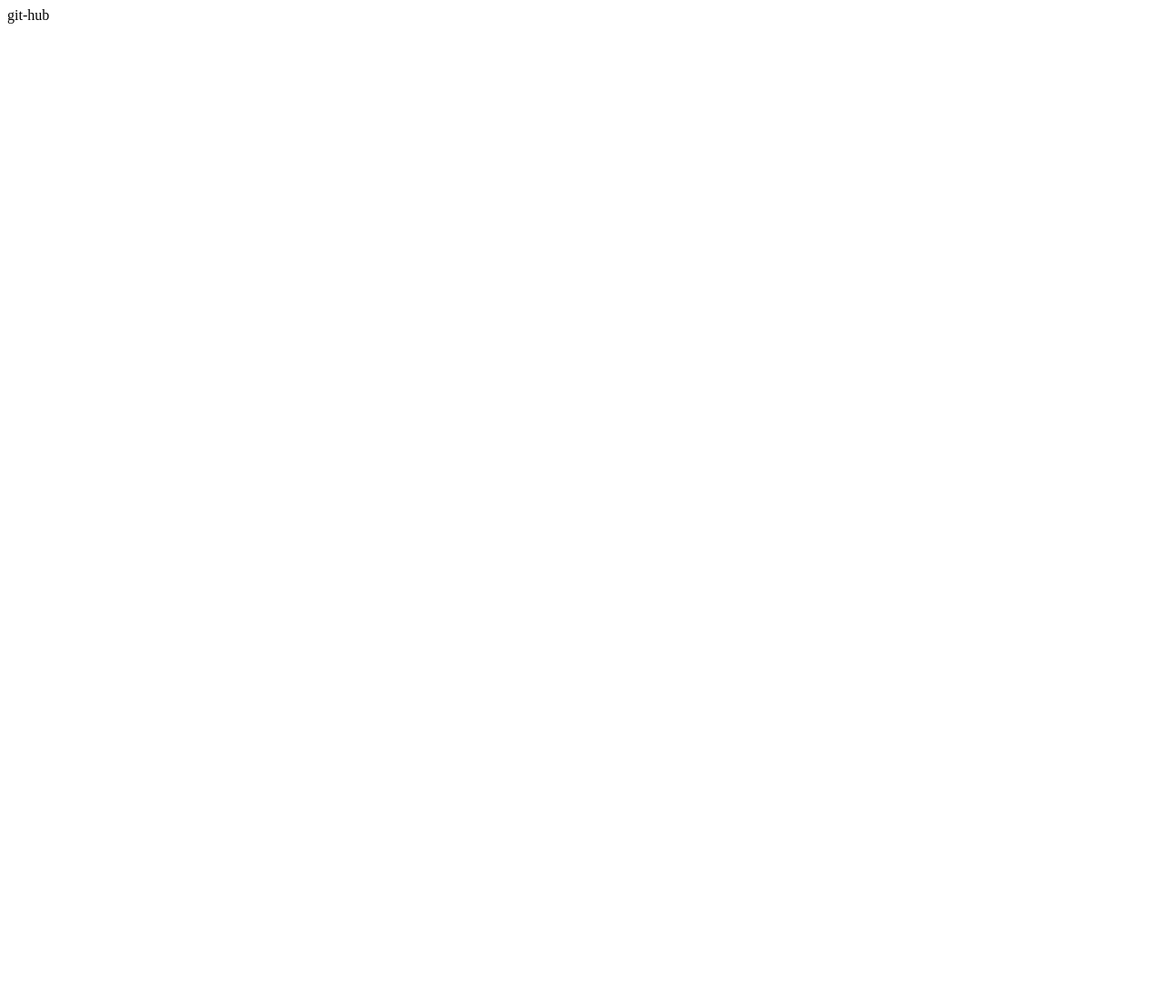
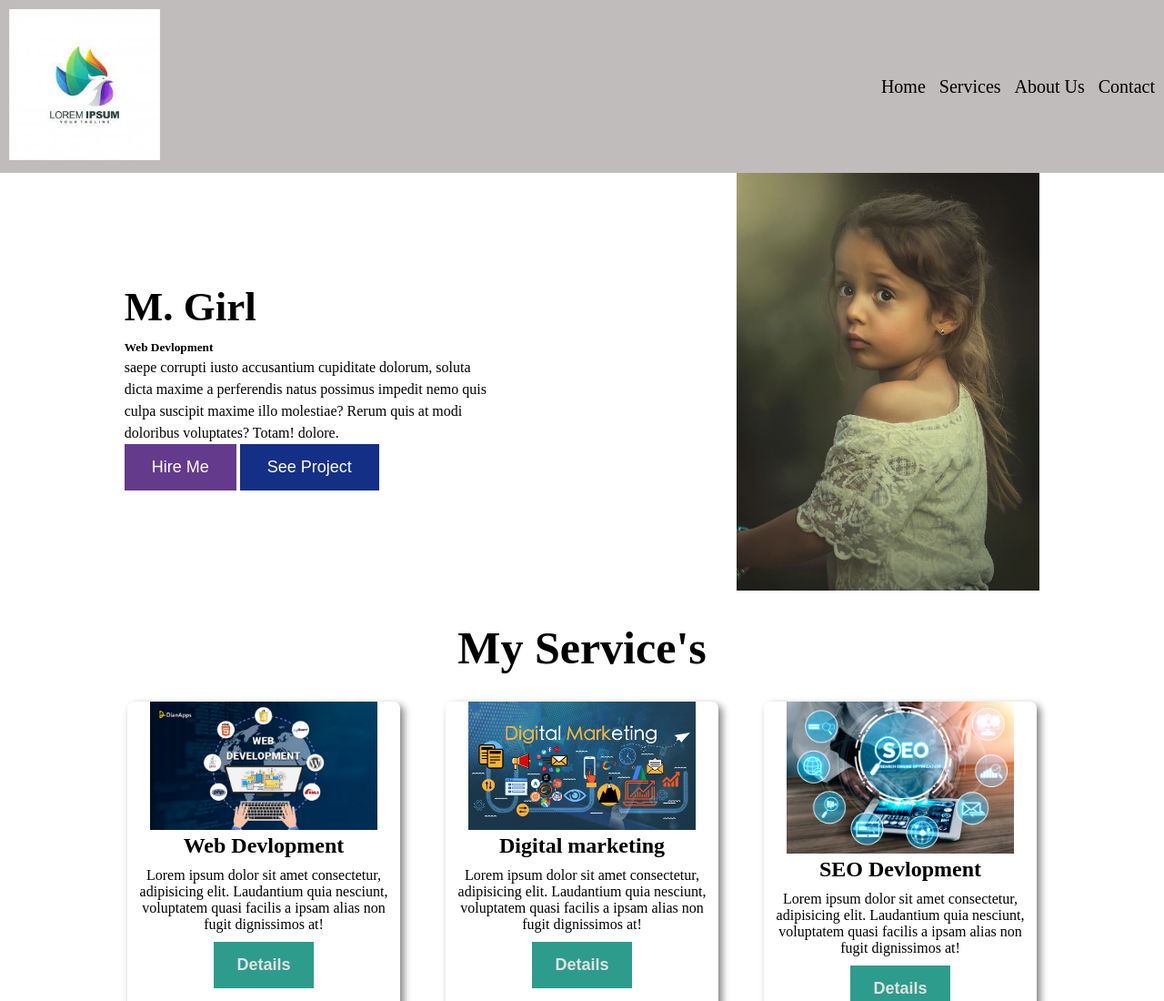
Before and after one commit to noob-buddy/WEB--simple-practice-1, a plain HTML site: page index.html in a window 1280 px wide. Shown: the top 1100 px of the page at 91% size. Before the commit the page ends 800 px from the top, so only its background shows below. Drawn offline with Linux system fonts and the light colour scheme.

Commit message:
web simple practice-1

```diff
--- a/index.html
+++ b/index.html
@@ -1,11 +1,102 @@
 <!DOCTYPE html>
 <html lang="en">
+
 <head>
     <meta charset="UTF-8">
     <meta name="viewport" content="width=device-width, initial-scale=1.0">
     <title>Document</title>
+    <link rel="stylesheet" href="style.css">
 </head>
-<body>
-       git-hub
-</body>
+
+  <body>
+    <header>
+        <nav>
+            <div class="logo-container">
+                <img src="image/logo.jpeg" alt="logo pic" class="logo">
+            </div>
+            <div class="menu-container">
+                <li>Home</li>
+                <li>Services</li>
+                <li>About Us</li>
+                <li>Contact</li>
+            </div>
+        </nav>
+
+        <section class="banner-container">
+            <div class="banner-left">
+                <h1 class="title">M. Girl </h1>
+                <h5>Web Devlopment</h5>
+                <!-- ==> lorem short cut: alt + z  -->
+                <p>
+                    saepe corrupti iusto accusantium cupiditate dolorum, soluta dicta maxime a
+                    perferendis natus possimus impedit nemo quis culpa suscipit maxime illo
+                    molestiae? Rerum quis at modi doloribus voluptates? Totam! dolore.
+                </p>
+                <button class="btn hire-btn">Hire Me</button> <!--   ⇒  দুইটা class একসাথে use -->
+                <button class="btn project-btn">See Project</button>
+            </div>
+            <div class="banner-right">
+                <img src="image/girl.jpg" alt="girl pic" class="banner-img">
+            </div>
+        </section>
+
+
+    </header>
+
+
+    <main>
+        <section class="service-container">
+            <h1 class="service-title"> My Service's </h1>
+            <div class="services">
+                <div class="service-card">
+                    <img src="image/web.png" alt="" class="service-img">
+                    <h1>Web Devlopment</h1>
+                    <p class="service-description">
+                        Lorem ipsum dolor sit amet consectetur, adipisicing elit. Laudantium quia nesciunt, voluptatem
+                        quasi facilis a ipsam alias non fugit dignissimos at!
+                    </p>
+                    <button class="service-card-btn">
+                        <a target="_blank" href="https://www.google.com">Details</a>
+                    </button>
+                </div>
+                <div class="service-card">
+                    <img src="image/digital marketing.jpg" alt="" class="service-img">
+                    <h1>Digital marketing</h1>
+                    <p class="service-description">
+                        Lorem ipsum dolor sit amet consectetur, adipisicing elit. Laudantium quia nesciunt, voluptatem
+                        quasi facilis a ipsam alias non fugit dignissimos at!
+                    </p>
+                    <button class="service-card-btn">
+                        <a target="_blank" href="https://www.google.com">Details</a>
+                    </button>
+                </div>
+                <div class="service-card">
+                    <img src="image/seo.png" alt="" class="service-img">
+                    <h1>SEO Devlopment</h1>
+                    <p class="service-description">
+                        Lorem ipsum dolor sit amet consectetur, adipisicing elit. Laudantium quia nesciunt, voluptatem
+                        quasi facilis a ipsam alias non fugit dignissimos at!
+                    </p>
+                    <button class="service-card-btn">
+                        <a target="_blank" href="https://www.google.com">Details</a>
+                    </button>
+                </div>
+
+            </div>
+        </section>
+
+        <section class="contact-us">
+            <h1 class="service-title">Contact With Us</h1>
+            <form action="">
+                <input type="text" class="input-box" placeholder="Type Your Name" required>
+                <input type="email" class="input-box" placeholder="Type Your Email" required> <br>
+                <input type="text" class="message" placeholder="Type Your Message" required> <br>
+                <input type="submit" class="submit-btn" value="SEND" required> <br>
+            </form>
+        </section>
+    </main>
+  </body>
+
+
+
 </html>
--- /dev/null
+++ b/style.css
@@ -0,0 +1,126 @@
+*{                                            /* * দ্বারা full বডির ওপর css ব্যাবহার করতে পারি  */
+    margin: 0px;
+    padding: 0px;
+ }
+nav{                                           /*  ⇒ tag কে শুধু tag name দ্বারা use  */
+    display: flex;
+    justify-content: space-between;
+    align-items: center;                     /* content কে center এ আনতে */
+    background-color: rgb(193, 188, 188);
+    padding: 10px;
+ }
+.logo{                                               /* --> class কে dot ( . ) দ্বারা use */
+   width: 166px;
+ }
+li{
+   list-style: none;   /* list এর সামনের style( ) / dot ( ) remove /none  */
+   font-size: 20px;
+}
+li:hover{   /* list এ mouse cursor নিয়ে গেলে list কেমন show করবে */
+   color: blue;         /* ⇒ cursor list এ নিয়ে গেলে color টা bule আর cursor টা pointer এ change  */
+   cursor: pointer;
+   font-size: 30px;
+}
+.menu-container{
+   display: flex;  /* একই row তে আনতে */
+   gap: 15px;   /*  মাঝে মাঝে gap দিতে */
+ }
+.banner-img{
+    width: 333px;
+}
+.banner-container{
+display: flex;                 /*-->ক্লাস এর ভিতর এর সবকিছু পাশা পাশি আনতে  */
+justify-content: space-around;
+align-items: center;
+width: 100%;
+margin: auto;
+}
+.banner-left{
+               width: 400px;
+               line-height: 1.5;
+           }
+.btn{
+     padding: 15px 30px;
+     border: none;        /*--> button এর border থাকবে না */
+   color: white;
+   cursor: pointer;
+   font-size: large;
+    }
+.hire-btn{
+            background-color: rgb(100, 58, 141);
+         }
+.project-btn{
+                 background-color: rgb(20, 48, 134);
+              }
+.title{
+      font-size: 45px;
+   }
+
+
+
+
+   /* main body style */
+
+
+   .service-title{
+    margin: 30px 0px ;
+    font-size: 50px;
+    text-align: center;
+ }
+.service-card{
+    width: 300px;
+    height: 400px;
+    box-shadow: 4px 4px 8px gray;
+    border-radius: 7px;                /*-->  কোণ দুই পাশে একটু round   */
+    text-align: center;
+}
+.service-img{
+   width: 250px;
+}
+.service-card-btn{
+   padding: 15px 25px;
+   background-color: rgb(45, 156, 140);
+   border: none;
+   font-size: 18px;
+   font-weight: bold;
+}
+.service-description{
+   margin: 10px;
+}
+.services{
+  display: flex;
+  justify-content: center;
+   gap: 50px;
+}
+a{
+  text-decoration: none;
+  color: rgb(226, 226, 226);
+}
+.contact-us{
+  padding: 50px;
+  width: 500px;
+  margin: auto;
+  box-shadow: 4px 4px 8px rgb(133, 17, 17);   /*-->  shadow এর color   */
+  text-align: center;
+  margin-top: 30px;
+}
+
+
+.input-box{
+  padding: 15px;
+  width: 50%;
+  margin-top: 10px;
+}
+.message{
+ width: 40%;
+ height: 100px;
+ margin-top: 15px;
+}
+.submit-btn{
+ width: 25%;
+  padding: 15px;
+  background-color: blue;
+  color: white;
+  border: none;
+  margin-top: 10px;
+}
```
Also changed, not shown: image/digital marketing.jpg (added), image/girl.jpg (added), image/logo.jpeg (added), image/seo.png (added), image/web.png (added).
